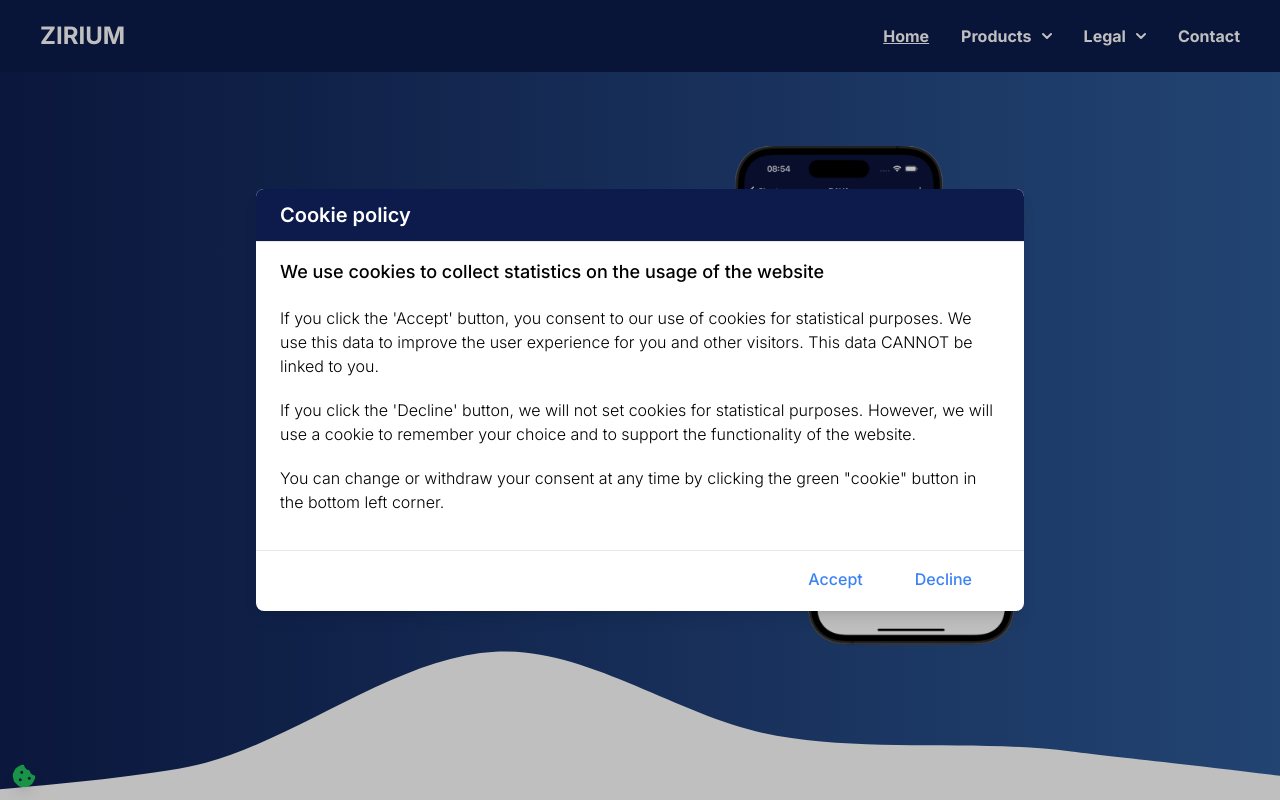
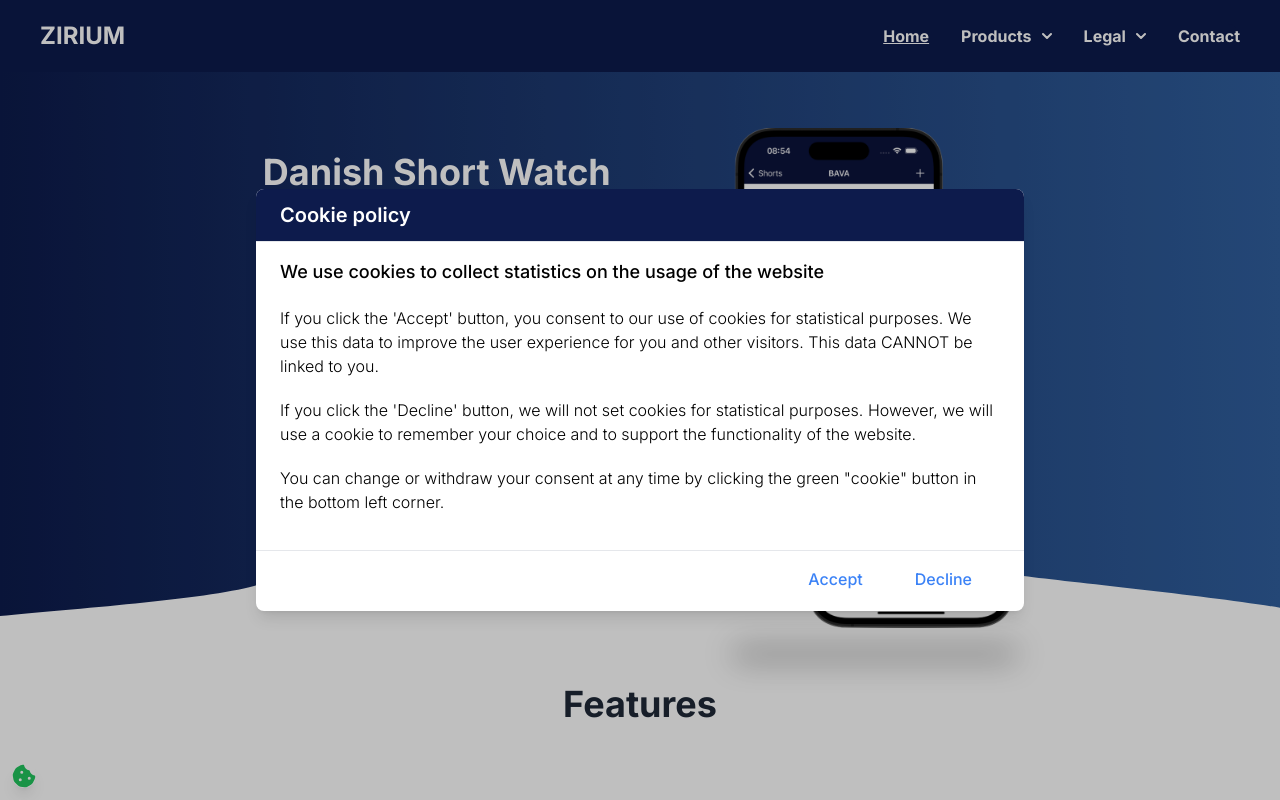
Before and after one commit to araz-code/short_watch_backend, a React (Vite) app in the folder frontend/: page / in a window 1280 px wide. Shown: the top 800 px of the page. Built offline with nearby package versions, Linux system fonts and the light colour scheme.

Commit message:
change homepage

```diff
--- a/frontend/src/components/Homepage/AppImage.tsx
+++ b/frontend/src/components/Homepage/AppImage.tsx
@@ -6,6 +6,7 @@
   const { i18n } = useTranslation();
 
   return (
+    <div className="relative inline-block self-center">
       <img
         className="max-h-[500px] w-auto self-center"
         src={
@@ -15,6 +16,8 @@
         }
         alt="app images"
       />
+      <div className="absolute bottom-[-30px] left-1/2 transform -translate-x-1/2 w-[100%] h-2 bg-black opacity-60 rounded-full blur-lg"></div>
+    </div>
   );
 };
 
--- a/frontend/src/components/UI/Card.tsx
+++ b/frontend/src/components/UI/Card.tsx
@@ -29,15 +29,15 @@
 }> = ({ icon, title, content }) => {
   return (
     <figure className="p-4 max-w-sm text-gray-800 dark:text-white">
-      <div className="flex flex-col border p-5 rounded-md shadow-md h-full">
+      <div className="flex flex-col p-5 h-full">
         <div className="flex flex-col items-center mb-3">
           <div className="mb-2 text-[#305f9e] dark:text-white">
             <FontAwesomeIcon size="2x" icon={icon} />
           </div>
-          <h3 className="text-lg font-semibold mb-2">{title}</h3>
+          <h3 className="text-lg font-semibold mb-2 self-start">{title}</h3>
         </div>
         <div className="flex flex-col justify-between flex-grow">
-          <p className="leading-relaxed">{content}</p>
+          <p className="leading-relaxed text-md">{content}</p>
         </div>
       </div>
     </figure>
--- a/frontend/src/routes/HomePage.tsx
+++ b/frontend/src/routes/HomePage.tsx
@@ -43,21 +43,21 @@
 
   return (
     <div className="bg-white dark:bg-[#121212]">
-      <div className="flex flex-col sm:h-screen sm:min-h-[850px]">
-        <div className="bg-wave-pattern dark:bg-wave-pattern-dark bg-cover bg-no-repeat bg-bottom h-full flex flex-col pb-2 sm:pb-0">
+      <div className="flex flex-col sm:min-h-[650px]">
+        <div className="bg-wave-pattern dark:bg-wave-pattern-dark bg-cover bg-no-repeat bg-bottom h-[57%] flex flex-col pb-2 sm:pb-0">
           <Navigation />
 
-          <main className="flex flex-col sm:flex-row sm:max-w-[1000px] sm:justify-end gap-10 sm:h-[70%] mt-10 px-5 self-center sm:px-[20px]">
-            <div className="flex flex-col justify-center justify-items-center sm:pb-0 text-white gap-5 sm:w-[410px] sm:mr-5">
+          <main className="flex flex-col sm:flex-row sm:max-w-[1000px] sm:justify-end gap-10 sm:h-[80%] mt-14 px-5 self-center sm:px-[20px]">
+            <div className="flex flex-col justify-start sm:pt-6 sm:pb-0 text-white gap-4 sm:w-[410px] sm:mr-5">
               <p className="text-2xl text-center sm:text-left sm:text-4xl font-bold">
                 Danish Short Watch
               </p>
-              <p className="sm:text-lg text-wrap">
+              <p className="sm:text-md text-wrap">
                 {t(
                   "An elegant and simplified solution for accessing information on short positions in Danish stocks."
                 )}
               </p>
-              <p className="sm:text-lg text-wrap">
+              <p className="sm:text-md text-wrap">
                 {t(
                   "Download the app from the App Store for iPhone, iPad, and Apple Watch, or access the web application."
                 )}
@@ -74,7 +74,7 @@
                 </p>
               )}
 
-              <div className="flex flex-wrap justify-center gap-4 align-stretch">
+              <div className="flex flex-wrap justify-start mt-2 gap-4 align-stretch">
                 <a
                   href="https://apps.apple.com/dk/app/danish-short-watch/id6471075439"
                   target="_blank"
@@ -99,7 +99,7 @@
                   </svg>
                   <div className="text-left leading-4">
                     <p className="text-[9px]">Available on the</p>
-                    <p className="text-[16px]">App Store</p>
+                    <p className="text-[15px]">App Store</p>
                   </div>
                 </a>
 
@@ -141,14 +141,14 @@
             <AppImage />
           </main>
         </div>
-        <section className="text-gray-800">
+        <section className="text-gray-800 mt-10 sm:mt-14">
           <p className="text-3xl sm:text-4xl font-bold text-center my-10 sm:my-0 text-gray-800 dark:text-white">
             Features
           </p>
         </section>
       </div>
 
-      <section className="flex flex-wrap gap-2 justify-center sm:mt-10 pb-[80px]">
+      <section className="flex flex-wrap gap-2 justify-center sm:mt-10 pb-[20px]">
         {cards.map((item) => (
           <Card
             icon={item.icon}
```
Lines whose indentation alone changed are shown as unchanged.
